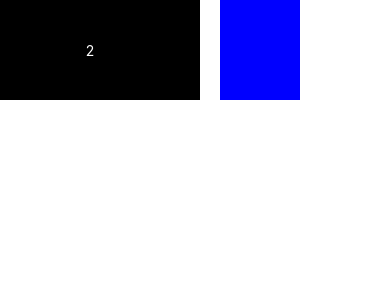
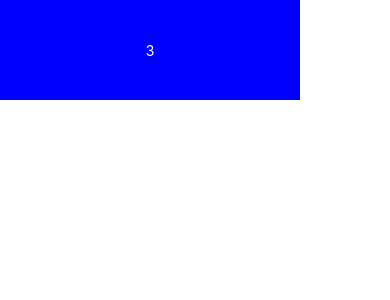
Before and after one commit to RadiumAg/react-native-swiper-r, a React Native app in the folder ReactNativeSwiperR/: screen / in a window 390 px wide. Shown: the top 300 px of the page. Built offline with nearby package versions, Linux system fonts and the light colour scheme.

Commit message:
fix :修改一些问题

```diff
--- a/ReactNativeSwiperR/App.tsx
+++ b/ReactNativeSwiperR/App.tsx
@@ -1,7 +1,6 @@
 import React from 'react';
 import { SafeAreaView, StyleSheet, Text, View } from 'react-native';
 import { SwiperR } from './src/swiper/swiper';
-import Swiper from 'react-native-swiper-hooks';
 
 var styles = StyleSheet.create({
   wrapper: {
@@ -69,11 +68,11 @@ const App = () => {
   return (
     // eslint-disable-next-line react-native/no-inline-styles
     <SafeAreaView style={{ flex: 1 }}>
-      <SwiperR style={{ width: 300, height: 100 }}>
+      <SwiperR style={{ width: 300, height: 100 }} cardSetting={{ width: 0 }}>
         <View
           style={{
             backgroundColor: 'pink',
-            width: 220,
+            flex: 1,
             height: 100,
             justifyContent: 'center',
             alignItems: 'center',
@@ -83,7 +82,7 @@ const App = () => {
         <View
           style={{
             backgroundColor: 'black',
-            width: 220,
+            flex: 1,
             height: 100,
             justifyContent: 'center',
             alignItems: 'center',
@@ -93,7 +92,7 @@ const App = () => {
         <View
           style={{
             backgroundColor: 'blue',
-            width: 220,
+            flex: 1,
             height: 100,
             justifyContent: 'center',
             alignItems: 'center',
@@ -103,7 +102,7 @@ const App = () => {
         <View
           style={{
             backgroundColor: 'green',
-            width: 220,
+            flex: 1,
             height: 100,
             justifyContent: 'center',
             alignItems: 'center',
--- a/ReactNativeSwiperR/src/swiper/_swiper.ts
+++ b/ReactNativeSwiperR/src/swiper/_swiper.ts
@@ -9,10 +9,7 @@ export interface SwiperProps {
   style?: ViewStyle;
   isAutoPlay?: boolean;
   cardSetting: {
-    left: number;
-    right: number;
-    top: number;
-    bottom: number;
+    width: number;
   };
 }
 
@@ -29,14 +26,21 @@ export function setAnimated(
   transformAnimList: Animated.Value[],
   scrollIndex: number,
   currentPageFloat: number,
+  cardSetting: { width: number },
 ) {
   for (let index = 0; index < transformAnimList!.length; index++) {
     if (index === scrollIndex) {
-      transformAnimList![index].setValue((currentPageFloat - scrollIndex) * 60);
+      transformAnimList![index].setValue(
+        (currentPageFloat - scrollIndex) * cardSetting.width * 2,
+      );
     } else if (index === scrollIndex - 1 || index === scrollIndex + 1) {
-      transformAnimList![index].setValue((currentPageFloat - index) * 60);
+      transformAnimList![index].setValue(
+        (currentPageFloat - index) * cardSetting.width * 2,
+      );
     } else {
-      transformAnimList![index].setValue((currentPageFloat - index) * 60);
+      transformAnimList![index].setValue(
+        (currentPageFloat - index) * cardSetting.width * 2,
+      );
     }
   }
 }
@@ -56,3 +60,10 @@ export function scrollSetting(
   }
   return { contentOffset, currentPageFloat, scrollIndex };
 }
+
+export function getSwiperWidth(style: ViewStyle) {
+  if (typeof style.width === 'string') {
+    if (style.width.includes('%')) {
+    }
+  }
+}
--- a/ReactNativeSwiperR/src/swiper/swiper.tsx
+++ b/ReactNativeSwiperR/src/swiper/swiper.tsx
@@ -1,4 +1,4 @@
-import React, { memo, useCallback } from 'react';
+import React, { memo, useCallback, useEffect, useState } from 'react';
 import { useRef } from 'react';
 import { useMemo } from 'react';
 import { Animated, ScrollView, View } from 'react-native';
@@ -6,12 +6,14 @@ import { setPages, setAnimated, scrollSetting, SwiperProps } from './_swiper';
 import { Style } from './swiper.style';
 
 export const SwiperR: React.FC<SwiperProps> = memo(
-  ({ children, style, isAutoPlay = true }) => {
+  ({ children, style, isAutoPlay = true, cardSetting = { width: 0 } }) => {
     const timerSign = useRef<NodeJS.Timer>();
     const scrollViewRef = useRef<ScrollView>(null);
     let scrollIndex = useRef(2);
     let currentPageFloat = 2;
     let contentOffset = 0;
+    let containerRef = useRef<View>();
+    const [containerWidthState, setContainerWidthState] = useState(0);
     const Pages = React.Children.toArray(children);
     setPages(Pages);
     const transformAnimList = useRef(
@@ -19,9 +21,12 @@ export const SwiperR: React.FC<SwiperProps> = memo(
     ).current;
     const pageTotal = Pages.length - 1;
 
-    setAnimated(transformAnimList, scrollIndex.current, currentPageFloat);
-
-    const getCardWidth = () => {};
+    setAnimated(
+      transformAnimList,
+      scrollIndex.current,
+      currentPageFloat,
+      cardSetting,
+    );
 
     const previewChildren = useMemo(
       () =>
@@ -32,7 +37,7 @@ export const SwiperR: React.FC<SwiperProps> = memo(
               style={[
                 Style.childContainerStyle,
                 {
-                  width: style.width,
+                  width: containerWidthState,
                 },
                 {
                   transform: [
@@ -42,33 +47,36 @@ export const SwiperR: React.FC<SwiperProps> = memo(
                   ],
                 },
               ]}>
-              <View style={[Style.cardStyle, { width: 40 }]} />
+              <View style={[Style.cardStyle, { width: cardSetting?.width }]} />
               {child}
-              <View style={[Style.cardStyle, { width: 40 }]} />
+              <View style={[Style.cardStyle, { width: cardSetting?.width }]} />
             </Animated.View>
           );
         }),
-      [Pages, style.width, transformAnimList],
+      [Pages, cardSetting?.width, containerWidthState, transformAnimList],
     );
 
     const isStartOrEnd = useCallback(() => {
       const offset = contentOffset;
-      if ((pageTotal - 1) * 300 - offset < 30) {
+      if ((pageTotal - 1) * containerWidthState - offset < cardSetting.width) {
         scrollViewRef.current?.scrollTo({
-          x: 600,
+          x: containerWidthState,
           y: 0,
           animated: false,
         });
-      } else if (offset - 300 < 30) {
+      } else if (offset - containerWidthState < cardSetting.width) {
         scrollViewRef.current?.scrollTo({
-          x: 300 * (pageTotal - 2),
+          x: containerWidthState * (pageTotal - 2),
           y: 0,
           animated: false,
         });
       }
-    }, [contentOffset, pageTotal]);
+    }, [cardSetting.width, containerWidthState, contentOffset, pageTotal]);
 
     const autoPlay = () => {
+      if (timerSign.current) {
+        clearInterval(timerSign.current);
+      }
       if (!isAutoPlay) {
         return;
       }
@@ -79,23 +87,29 @@ export const SwiperR: React.FC<SwiperProps> = memo(
         }
         scrollViewRef.current?.scrollTo({
           y: 0,
-          x: (scrollIndex.current + 1) * 300,
+          x: (scrollIndex.current + 1) * containerWidthState,
         });
       }, 2000);
     };
 
-    autoPlay();
+    // autoPlay();
+    console.log(containerWidthState);
 
     return (
-      <View style={style}>
+      <View
+        onLayout={e => {
+          setContainerWidthState(e.nativeEvent.layout.width);
+        }}
+        ref={containerRef}
+        style={style}>
         <ScrollView
           ref={scrollViewRef}
           horizontal={true}
           contentContainerStyle={[Style.contentContainerStyle]}
           showsHorizontalScrollIndicator={false}
           showsVerticalScrollIndicator={false}
-          contentOffset={{ x: 600, y: 0 }}
-          scrollEventThrottle={0}
+          contentOffset={{ x: containerWidthState * 2, y: 0 }}
+          scrollEventThrottle={16}
           pagingEnabled={true}
           onScrollBeginDrag={() => {
             if (timerSign.current) {
@@ -103,7 +117,7 @@ export const SwiperR: React.FC<SwiperProps> = memo(
             }
           }}
           onScrollEndDrag={() => {
-            autoPlay();
+            // autoPlay();
           }}
           onMomentumScrollEnd={() => {
             isStartOrEnd();
@@ -115,10 +129,12 @@ export const SwiperR: React.FC<SwiperProps> = memo(
               currentPageFloat,
               scrollIndex,
             ));
+            console.log(contentOffset);
             setAnimated(
               transformAnimList,
               scrollIndex.current,
               currentPageFloat,
+              cardSetting,
             );
           }}>
           {previewChildren}
```
Also changed, not shown: 2 other files (tests, documents, lock files or other folders).
